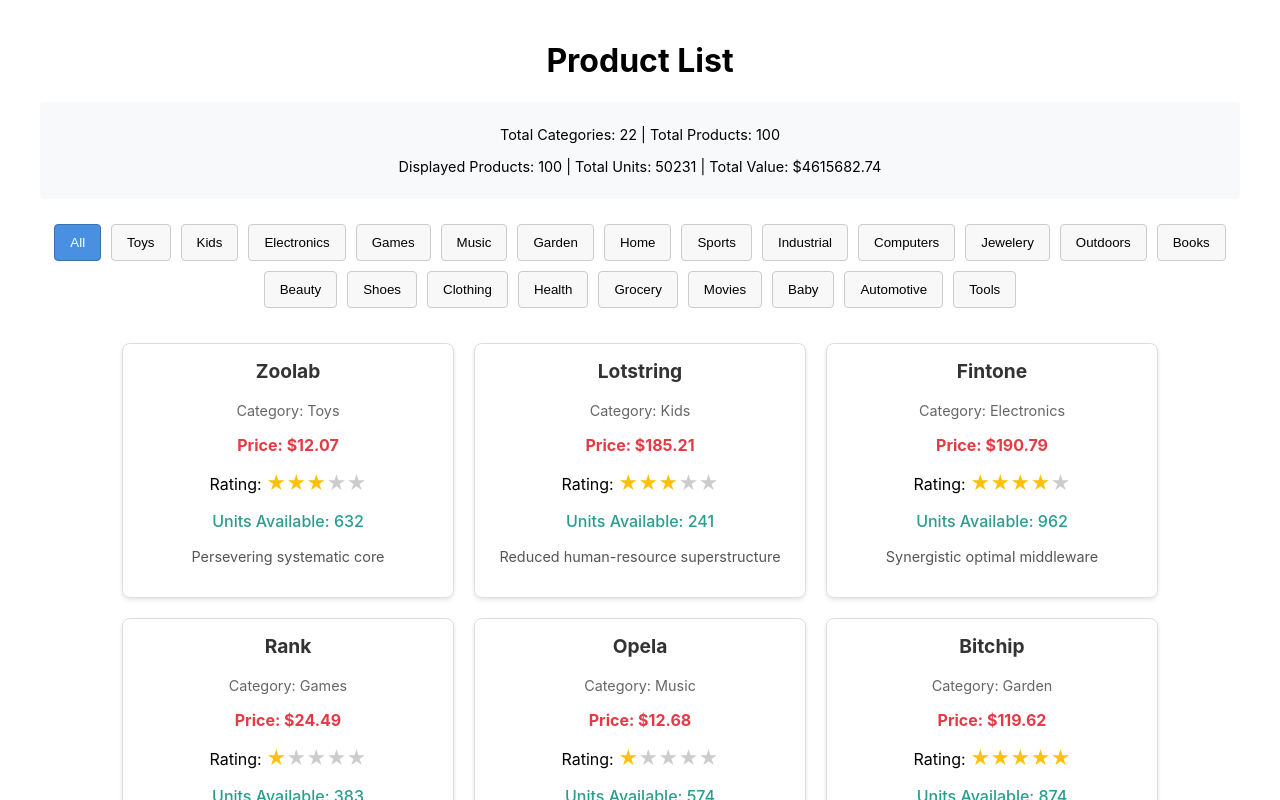
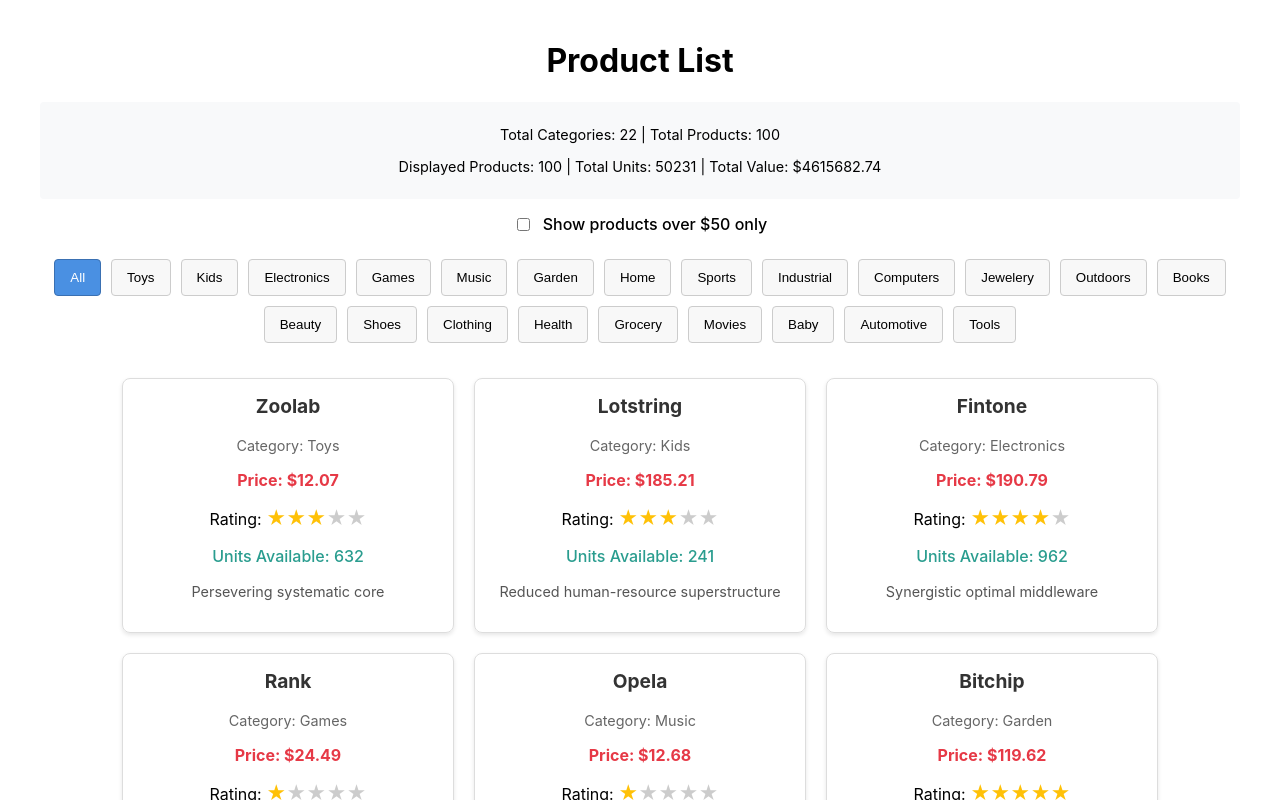
Before and after one commit to joemiddie13/react-product-list, a React (Create React App) app: page / in a window 1280 px wide. Shown: the top 800 px of the page. Built offline with nearby package versions, Linux system fonts and the light colour scheme.

Commit message:
Added filter for products over 5o dollars

```diff
--- a/src/App.css
+++ b/src/App.css
@@ -17,6 +17,23 @@
   font-size: 0.9rem;
 }
 
+.price-filter {
+  margin: 10px 0;
+}
+
+.price-filter-label {
+  display: flex;
+  align-items: center;
+  justify-content: center;
+  cursor: pointer;
+  font-weight: 500;
+  gap: 8px;
+}
+
+.price-filter-label input {
+  margin-right: 5px;
+}
+
 .category-buttons {
   display: flex;
   flex-wrap: wrap;
--- a/src/App.js
+++ b/src/App.js
@@ -1,21 +1,27 @@
 import React, { useState } from 'react';
 import './App.css';
-import { data, uniqueCategories } from './data.js';
+import { data, uniqueCategories, expensiveProducts } from './data.js';
 import CategoryButton from './CategoryButton';
 import ProductCard from './ProductCard';
 
 function App() {
   const [selectedCategory, setSelectedCategory] = useState('All');
+  const [showExpensive, setShowExpensive] = useState(false);
 
   // Helper function to parse price strings like "$12.07" to numbers
   const parsePrice = (priceStr) => {
     return parseFloat(priceStr.replace(/[^0-9.]/g, ''));
   };
 
-  // Filter products based on selected category
-  const filteredProducts = selectedCategory === 'All'
+  // Filter products based on selected category and price filter
+  let filteredProducts = selectedCategory === 'All'
     ? data
     : data.filter(product => product.category === selectedCategory);
+
+  // Further filter by price if showExpensive is true
+  if (showExpensive) {
+    filteredProducts = filteredProducts.filter(product => parsePrice(product.price) > 50);
+  }
 
   // Count display variables
   const totalProducts = data.length;
@@ -38,6 +44,17 @@ function App() {
         <div className="stats">
           <p>Total Categories: {totalCategories} | Total Products: {totalProducts}</p>
           <p>Displayed Products: {displayedProducts} | Total Units: {totalUnits} | Total Value: ${totalValue.toFixed(2)}</p>
+        </div>
+
+        <div className="price-filter">
+          <label className="price-filter-label">
+            <input
+              type="checkbox"
+              checked={showExpensive}
+              onChange={() => setShowExpensive(!showExpensive)}
+            />
+            Show products over $50 only
+          </label>
         </div>
       </header>
 
```
